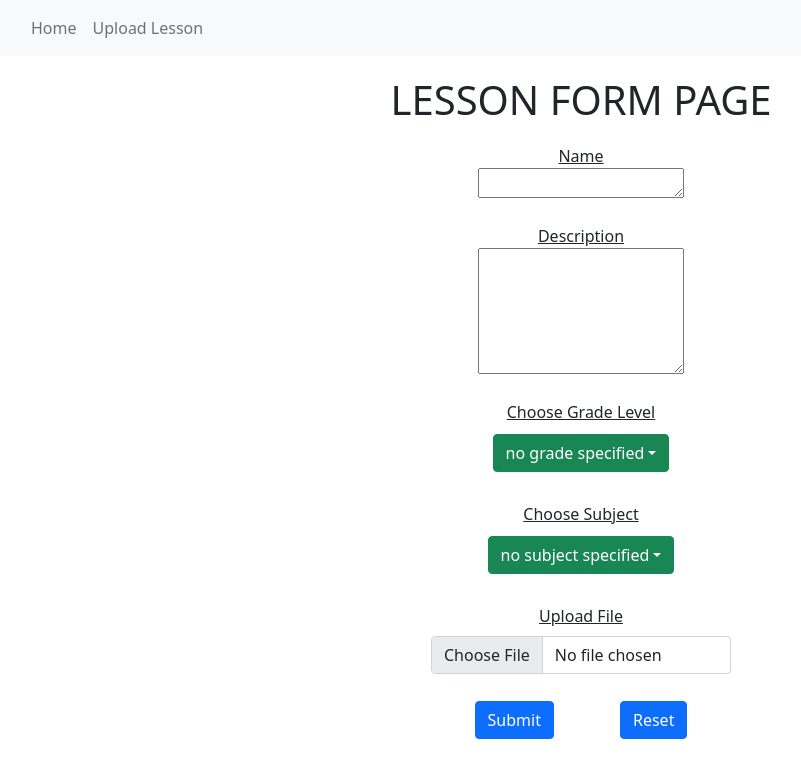
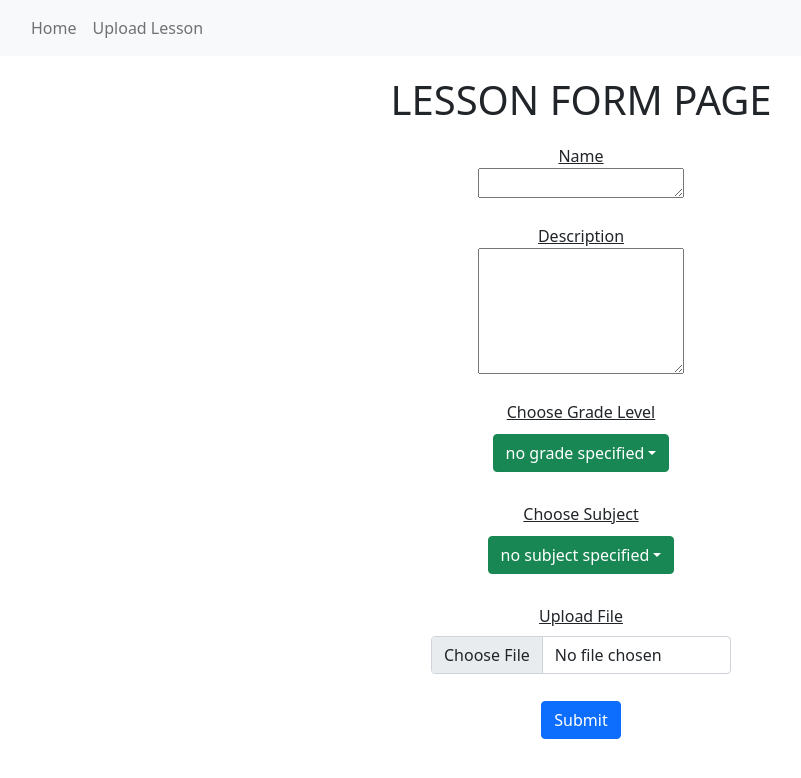
Before and after one commit to Ekosma/p5-frontend, a React (Create React App) app: page /Lesson/new in a window 1280 px wide. Shown: the top 778 px of the page, without its empty margins (59-860 px from the left). Built offline with nearby package versions, Linux system fonts and the light colour scheme.

Commit message:
Updated ReadMe

```diff
--- a/src/components/lessonForm/LessonFormContainer.js
+++ b/src/components/lessonForm/LessonFormContainer.js
@@ -40,7 +40,7 @@ class LessonFormContainer extends Component {
 
   descriptionChoice = (e) => {
     e.preventDefault();
-    console.log(e.target.value)
+    //console.log(e.target.value)
     this.setState({
       description: e.target.value
     })
@@ -49,7 +49,7 @@ class LessonFormContainer extends Component {
 
   uploadedContent = (e) => {
     e.preventDefault();
-    console.log(e.target.files)
+    //console.log(e.target.files)
     this.setState({
       content: e.target.files[0]
     })
@@ -130,9 +130,6 @@ class LessonFormContainer extends Component {
           <div className='btn'>
             <Button variant="primary" type="submit">Submit</Button>
           </div>
-          <div className='btn'>
-            <Button type='reset'>Reset</Button>
-          </div>
         </Form>
       </div>
     )
--- a/src/components/lessons/LessonsContainer.js
+++ b/src/components/lessons/LessonsContainer.js
@@ -45,7 +45,7 @@ import Cards from './Cards'
       <div>
         <Search grade={this.state.grade} subject={this.state.subject} gradeChoice={this.gradeChoice} subjectChoice={this.subjectChoice} />
         <div id="cards" className="d-flex  justify-content-center" style={{ margin: '.25rem', padding: '10px'}} >
-          {listLessons }
+          {listLessons}
         </div>
       </div>
     )
--- a/src/redux/reducers/uploadForm.js
+++ b/src/redux/reducers/uploadForm.js
@@ -17,8 +17,8 @@ export default function appReducer(state = initialState, action) {
       return {...state, lesson: action.payload}
     case "ADD_COMMENT_SUCCESS":
       return  {...state, comments: action.payload}
-      case "FETCH_COMMENTS_SUCCESS":
-        return  {...state, comments: action.payload}
+    case "FETCH_COMMENTS_SUCCESS":
+      return  {...state, comments: action.payload}
     default:
       return state
   }
--- a/src/redux/store.js
+++ b/src/redux/store.js
@@ -1,8 +1,6 @@
 import { createStore, applyMiddleware, compose, combineReducers } from 'redux'
 import thunk from 'redux-thunk'
 import uploadForm from './reducers/uploadForm'
-
-
 
 const reducer = combineReducers({
   uploadForm,
```
Also changed, not shown: src/redux/actions/addComment.js (line endings or trailing spaces), src/redux/actions/indexLessons.js (line endings or trailing spaces), 1 other file (tests, documents, lock files or other folders).
